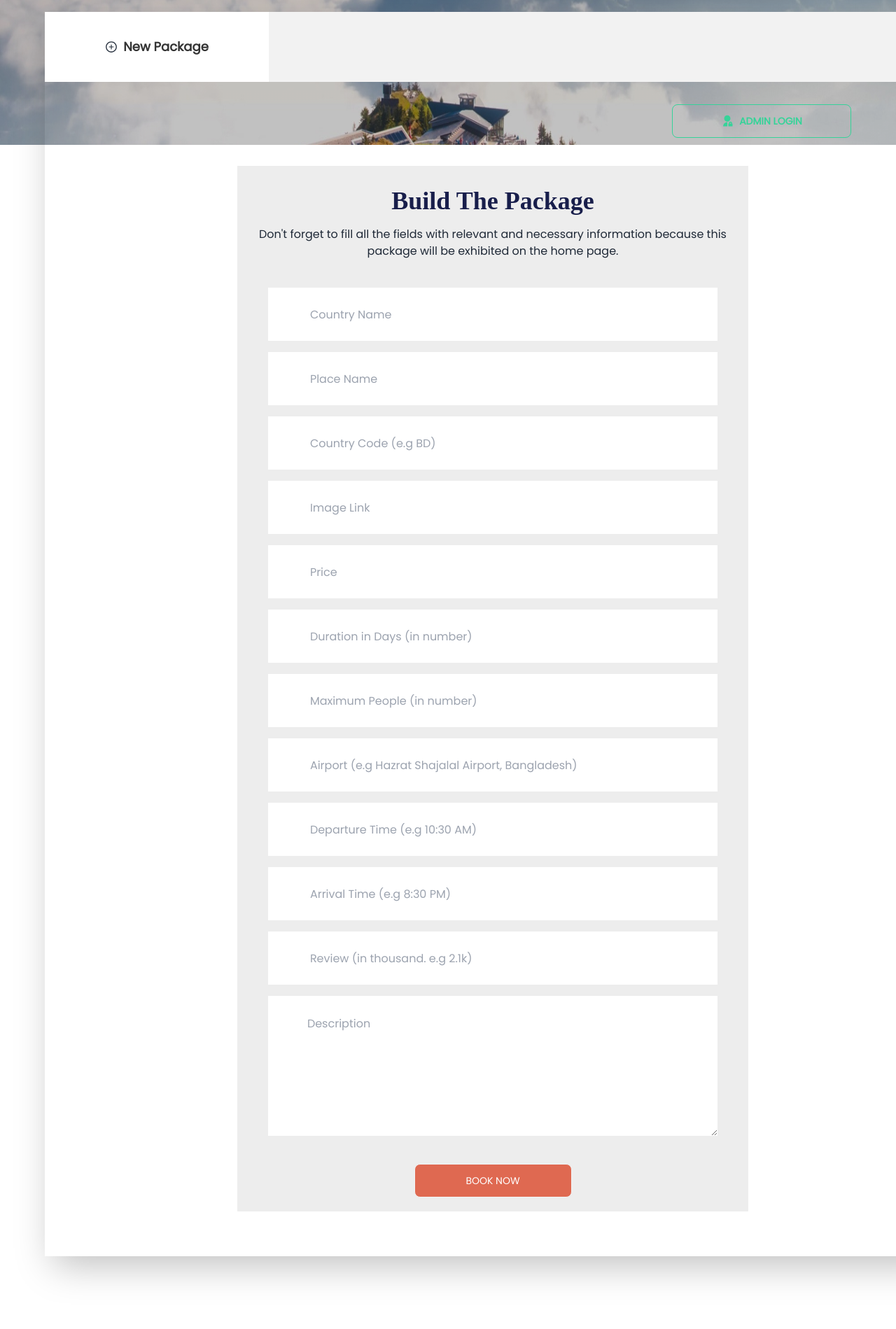
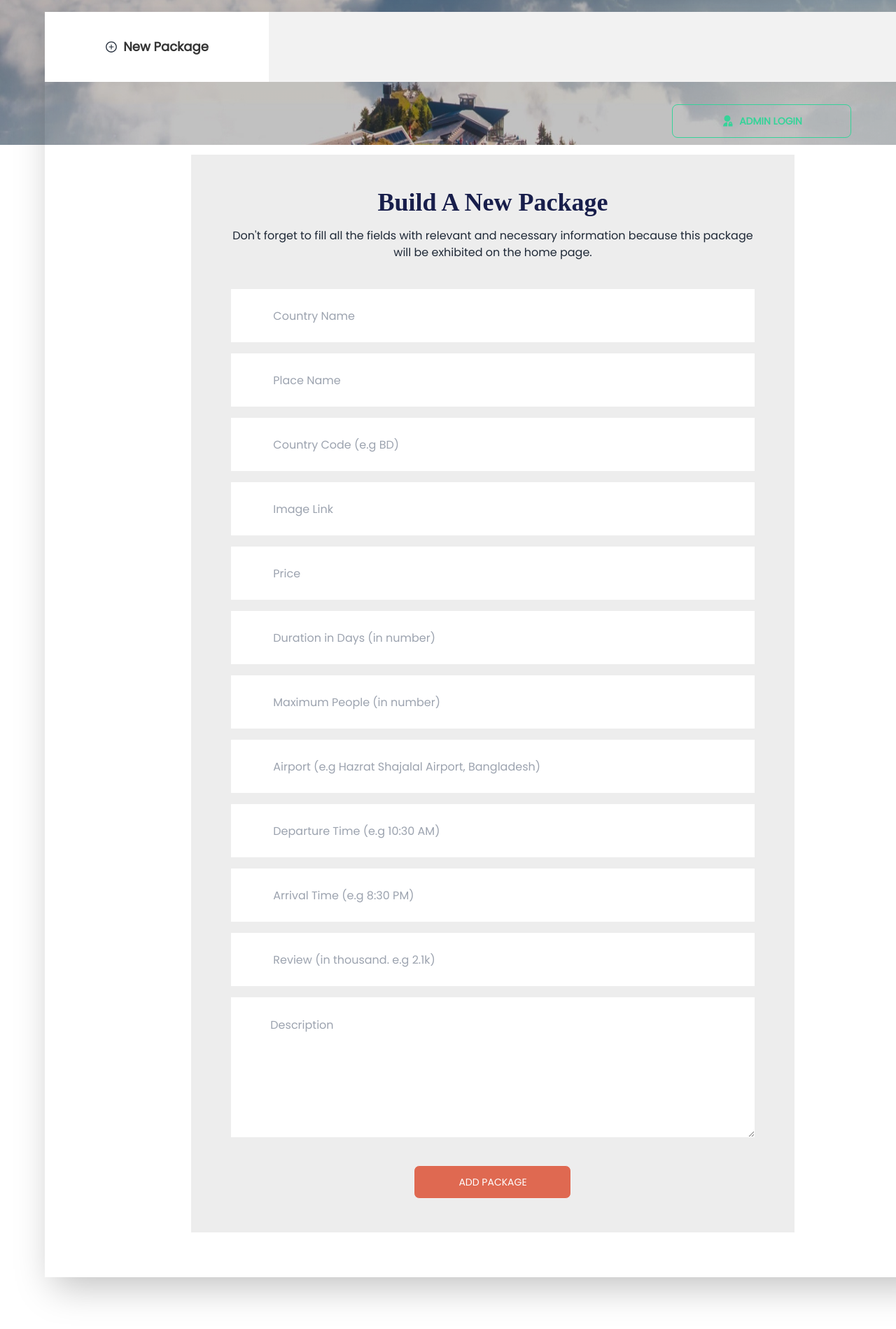
Before and after one commit to Uzzal-Bhowmik/travel-go, a React (Vite) app in the folder travel-go-client/: page /addPackage in a window 1280 px wide. Shown: the part 513-2412 px from the top of the page at 70% size. Built offline with nearby package versions, Linux system fonts and the light colour scheme; no server answers; sample sign-in values are in the browser's storage; a web font is replaced by a local one.

Commit message:
add package page updated

```diff
--- a/travel-go-client/src/Pages/AddPackage/AddPackage.css
+++ b/travel-go-client/src/Pages/AddPackage/AddPackage.css
@@ -4,12 +4,14 @@ textarea {
 }
 
 .booking-input {
-  width: 60%;
+  width: 70%;
+  padding: 3rem 1rem;
 }
 
 @media screen and (max-width: 480px) {
   .booking-input {
     width: 100%;
+    padding-inline: 8px;
   }
 
   .add-package-input input,
--- a/travel-go-client/src/Pages/AddPackage/AddPackage.jsx
+++ b/travel-go-client/src/Pages/AddPackage/AddPackage.jsx
@@ -105,7 +105,7 @@ const AddPackage = () => {
       <div className="spacer h-[1800px]"></div>
       <div className="container booking-info-con shadow-2xl">
         <div className="h-[100px] bg-base-200">
-          <div className="h-full w-[50%] md:w-[25%] bg-white flex items-center justify-center space-x-2 ">
+          <div className="h-full w-[50%] md:w-[25%] bg-white flex items-center justify-center space-x-2">
             <AiOutlinePlusCircle className="text-lg" />
             <span className="text-lg text-[#343434] font-bold">
               New Package
@@ -114,7 +114,7 @@ const AddPackage = () => {
         </div>
 
         {/* admin button */}
-        <div className="text-end mt-8 w-[80%] mx-auto">
+        <div className="text-end pt-8 w-[80%] mx-auto">
           {admin === "true" ? (
             <button
               className="btn btn-outline btn-error btn-wide"
@@ -133,17 +133,17 @@ const AddPackage = () => {
         </div>
 
         {/* booking inputs */}
-        <div className="mt-4 px-4 md:px-8 pt-6 pb-16 flex justify-center items-center">
+        <div className="px-4 md:px-6 pt-6 pb-16 flex justify-center items-center">
           <div className="booking-input">
             <div className="text-center space-y-4">
               <h1
                 className="text-4xl text-[#181E4B] font-bold"
                 style={{ fontFamily: "var(--volkhov)" }}
               >
-                Build The Package
+                Build A New Package
               </h1>
 
-              <p>
+              <p className="md:px-8">
                 Don't forget to fill all the fields with relevant and necessary
                 information because this package will be exhibited on the home
                 page.
@@ -242,7 +242,7 @@ const AddPackage = () => {
                 className="btn btn-transition w-[225px] h-[25px] bg-[#DF6951] text-white rounded-lg font-medium hover:bg-[#DF6951] mx-auto block mt-10"
                 type="submit"
               >
-                Book Now
+                ADD PACKAGE
               </button>
             </form>
           </div>
```
